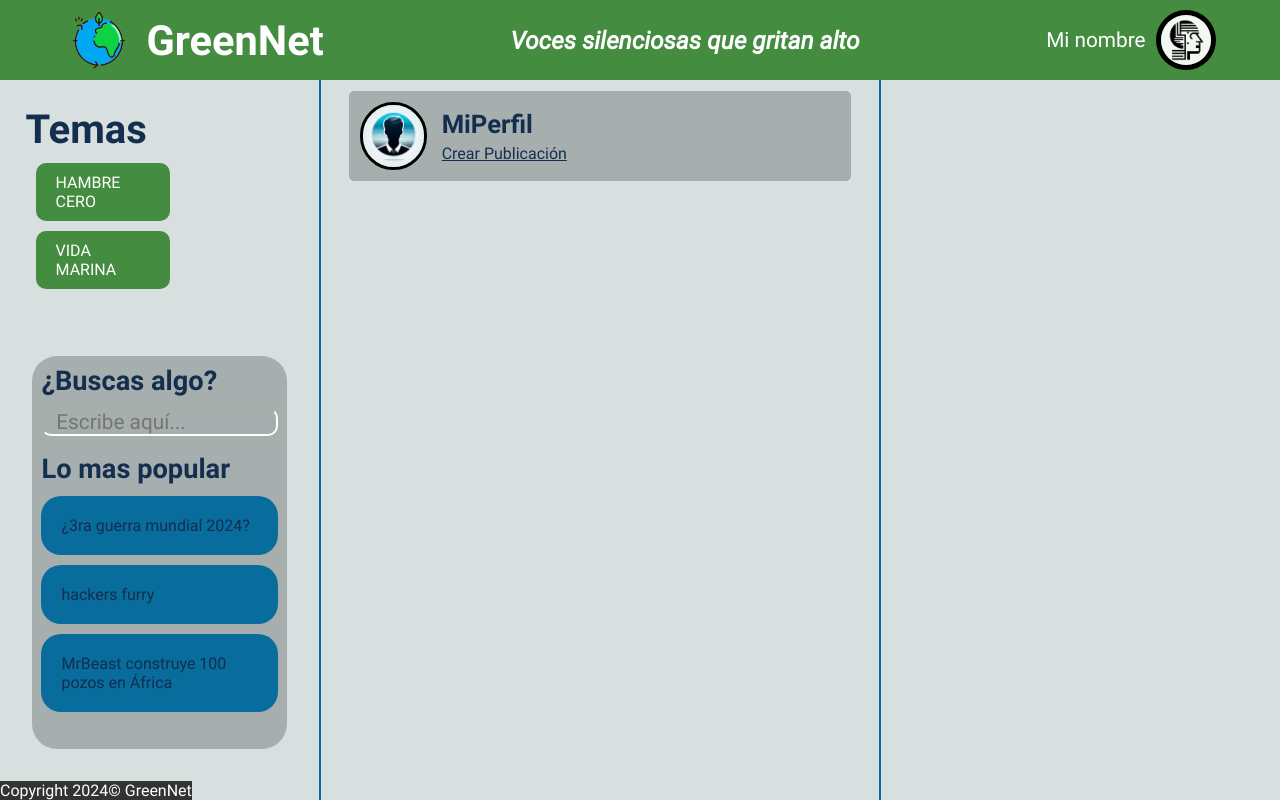
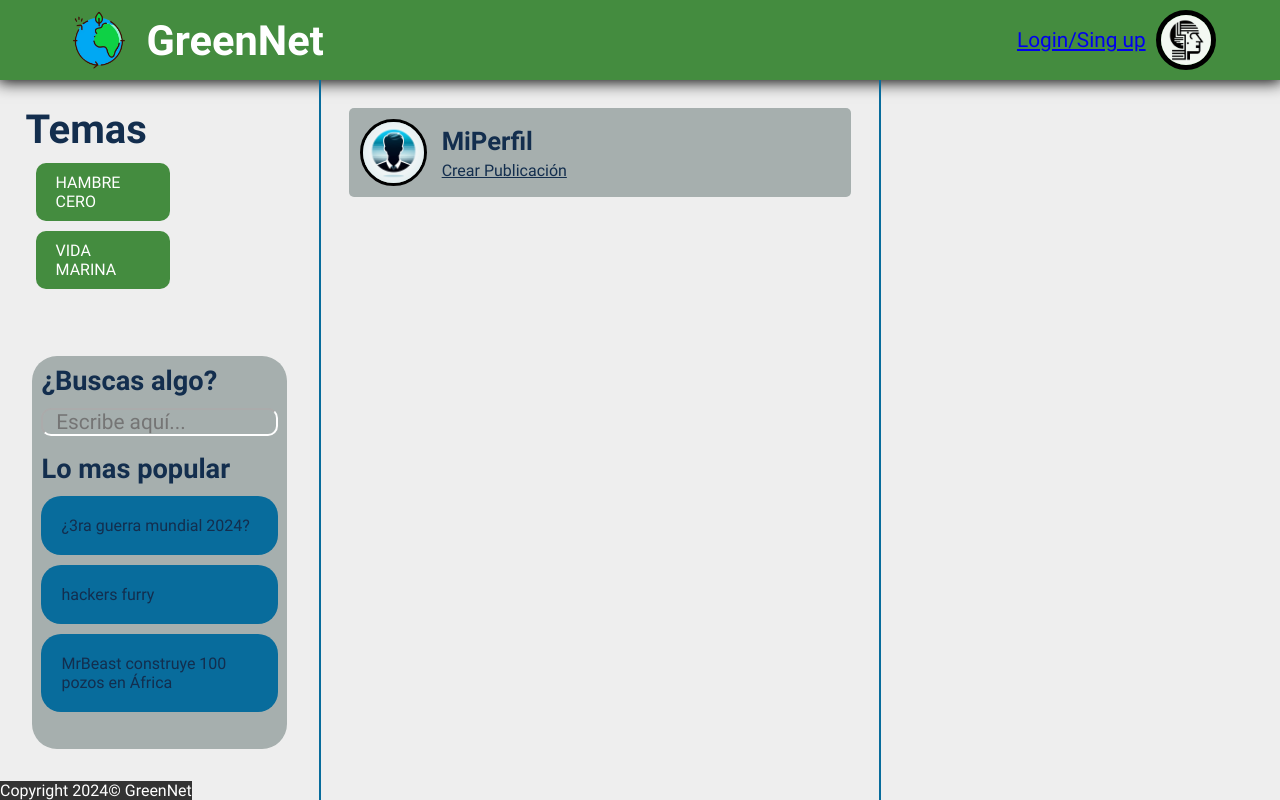
Before and after one commit to Kamila04/GreenNet, a PHP site: page / in a window 1280 px wide. Run offline with PHP 8.4, Linux system fonts and the light colour scheme.

Commit message:
Enlace en pagina principal para ir al login

```diff
--- a/view/css/style.css
+++ b/view/css/style.css
@@ -8,7 +8,7 @@
     --third-color: #fc6c24;
     --fourth-color: #f43832;
 
-    --background-light-color: #d7e0df;
+    --background-light-color: #eee;
     --background-dark-color: #222;
 
     --text-dark-color: #132E4E;
@@ -41,6 +41,7 @@ header {
     padding: 0 5%;
     font-size: 1.3rem;
     color: white;
+    box-shadow: 0 0 15px 2px #000000;
 }
 
 .logo, .perfil {
@@ -168,7 +169,7 @@ header {
 
 .mi-perfil{
     max-width: 100%;
-    margin:  2% 5%;
+    margin:  5% 5%;
     padding: 2%;
     background-color: var(--panel-light-color);
     display: flex;
--- a/view/index.php
+++ b/view/index.php
@@ -14,11 +14,8 @@
             <img src="/view/img/logo_mission_vision.png" alt="Logo de mi foro" class="img-logo">
             <h1 class="nombre-logo">GreenNet</h1>
         </div>
-        <div class="eslogan">
-            <h3><i>Voces silenciosas que gritan alto</i></h3>
-        </div>
         <div class="perfil">
-            <p class="nombre-perfil">Mi nombre</p>
+            <p class="nombre-perfil"><a href="./index.php?m=login">Login/Sing up</a></p>
             <img src="/view/img/perfil.jpg" alt="Foto de perfil" class="img-perfil">
         </div>
     </header>
```
